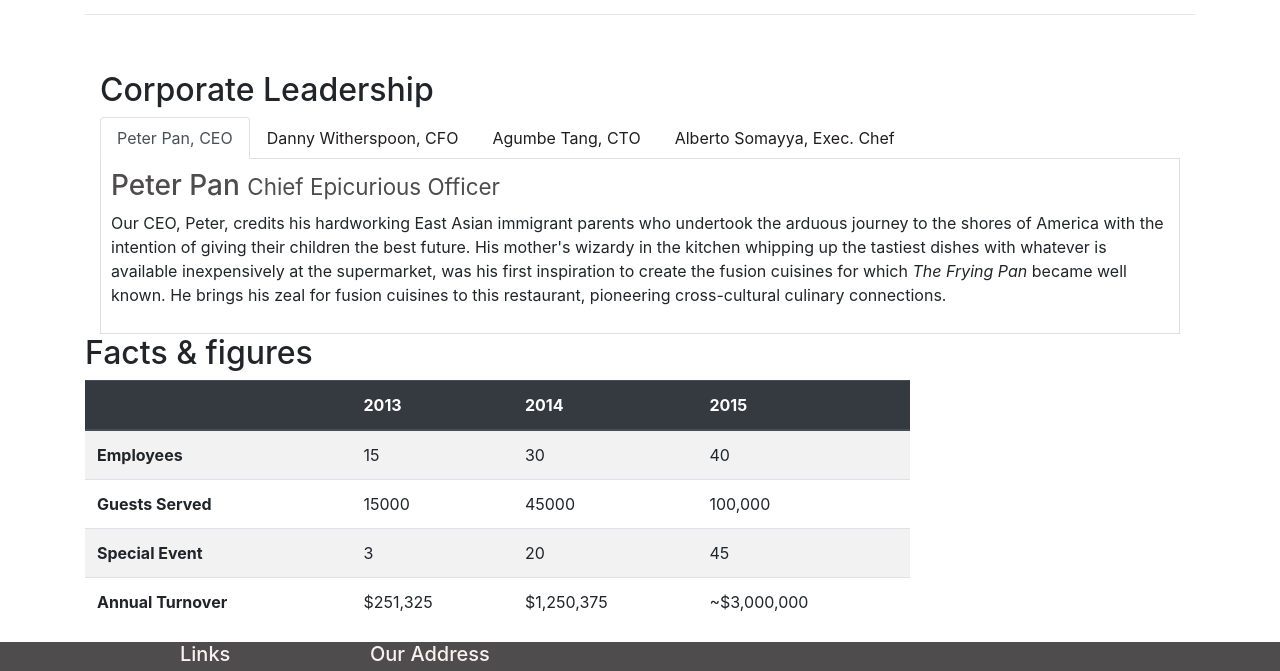
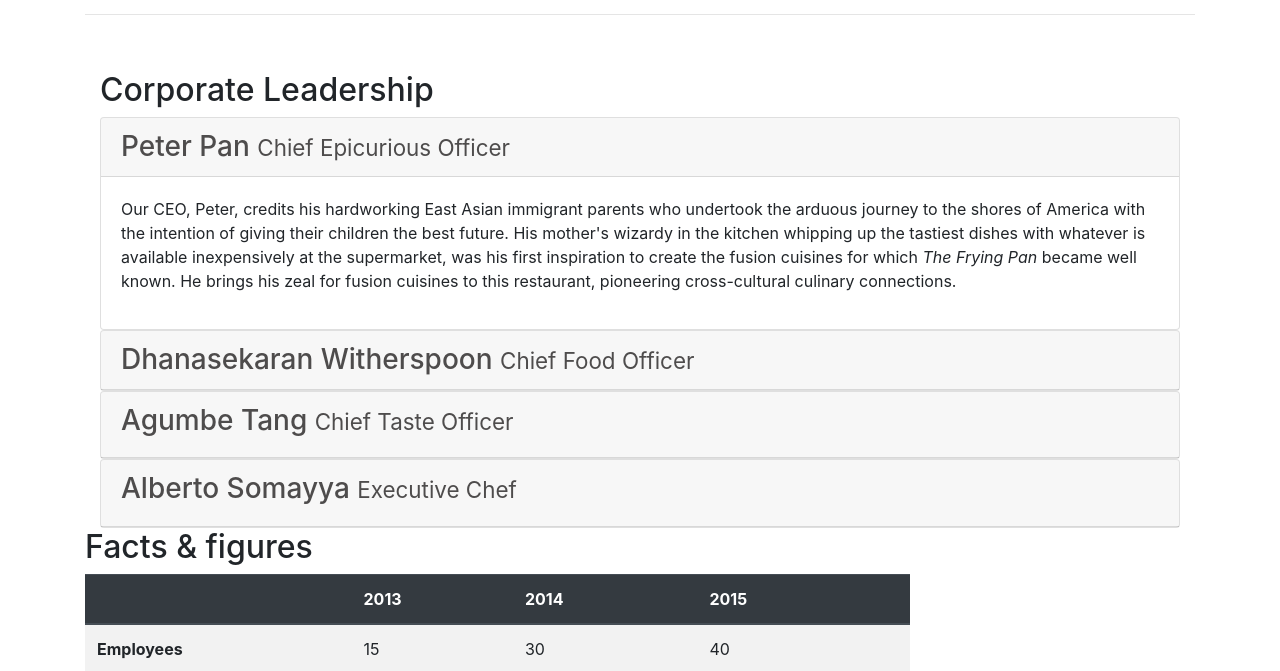
Before and after one commit to Rishabh-Gaud/conFusion, a website: page aboutus.html in a window 1280 px wide. Shown: the part 973-1644 px from the top of the page. Drawn offline with nearby package versions, Linux system fonts and the light colour scheme; files whose address does not match are found by name.

Commit message:
accordion

```diff
--- a/aboutus.html
+++ b/aboutus.html
@@ -110,53 +110,82 @@
         <div class="">
             <div class="col-12" >
                 <h2 class="">Corporate Leadership</h2>
+    <div id="accordion">
+        <div class="card">
+              <div class="card-header" role="tab" id="peterhead">
+                <h3 class="mb-0">
+                    <a class ="collapsed" data-toggle="collapse" data-target="#peter">
+                    Peter Pan <small>Chief Epicurious Officer</small>
+                    </a>
+                </h3>
+             </div>
+               <div class="collapse show " id="peter" data-parent="#accordion">
 
-                <ul class="nav nav-tabs">
-                    <li class="nav-item">
-                      <a class="nav-link active" href="#peter"
-                        role="tab" data-toggle="tab">Peter Pan, CEO</a>
-                    </li>
-                    <li class="nav-item">
-                      <a class="nav-link" href="#danny" role="tab"
-                        data-toggle="tab">Danny Witherspoon, CFO</a>
-                    </li>
-                    <li class="nav-item">
-                      <a class="nav-link" href="#agumbe"role="tab"
-                        data-toggle="tab">Agumbe Tang, CTO</a>
-                    </li>
-                    <li class="nav-item">
-                      <a class="nav-link" href="#alberto" role="tab"
-                        data-toggle="tab">Alberto Somayya, Exec. Chef</a>
-                    </li>
-                </ul>
-<div class="tab-content">
-    <div role="tabpanel" class="tab-pane fade show active" id="peter">
+                <div class="card-body" >
+                   <p class="d-none d-sm-block">Our CEO, Peter, credits his hardworking East Asian immigrant parents who undertook the arduous journey to the shores of America with the intention of giving their children the best future. His mother's wizardy in the kitchen whipping up the tastiest dishes with whatever is available inexpensively at the supermarket, was his first inspiration to create the fusion cuisines for which <em>The Frying Pan</em> became well known. He brings his zeal for fusion cuisines to this restaurant, pioneering cross-cultural culinary connections.</p>
 
-        <h3>Peter Pan <small>Chief Epicurious Officer</small></h3>
-        <p class="d-none d-sm-block">Our CEO, Peter, credits his hardworking East Asian immigrant parents who undertook the arduous journey to the shores of America with the intention of giving their children the best future. His mother's wizardy in the kitchen whipping up the tastiest dishes with whatever is available inexpensively at the supermarket, was his first inspiration to create the fusion cuisines for which <em>The Frying Pan</em> became well known. He brings his zeal for fusion cuisines to this restaurant, pioneering cross-cultural culinary connections.</p>
-  </div>
+                </div>
+               </div>
 
 
-  <div role="tabpanel" class="tab-pane fade show " id="danny">
 
-       <h3>Dhanasekaran Witherspoon <small>Chief Food Officer</small></h3>
-      <p class="d-none d-sm-block">Our CFO, Danny, as he is affectionately referred to by his colleagues, comes from a long established family tradition in farming and produce. His experiences growing up on a farm in the Australian outback gave him great appreciation for varieties of food sources. As he puts it in his own words, <em>Everything that runs, wins, and everything that stays, pays!</em></p>
-  </div>
+        </div>
+        <div class="card">
+            <div class="card-header" role="tab" id="dannyhead">
+
+               <h3 class="mb-0">
+                <a data-toggle="collapse" class ="collapsed" data-target="#danny">   Dhanasekaran Witherspoon <small>Chief Food Officer</small></a>
+                </h3>
 
 
-  <div role="tabpanel" class="tab-pane fade show" id="agumbe">
+            </div>
+            <div class="collapse " id="danny" data-parent="#accordion">
+                <div class="card-body">
+                    <p class="d-none d-sm-block">Our CFO, Danny, as he is affectionately referred to by his colleagues, comes from a long established family tradition in farming and produce. His experiences growing up on a farm in the Australian outback gave him great appreciation for varieties of food sources. As he puts it in his own words, <em>Everything that runs, wins, and everything that stays, pays!</em></p>
 
-      <h3>Agumbe Tang <small>Chief Taste Officer</small></h3>
-      <p class="d-none d-sm-block">Blessed with the most discerning gustatory sense, Agumbe, our CTO, personally ensures that every dish that we serve meets his exacting tastes. Our chefs dread the tongue lashing that ensues if their dish does not meet his exacting standards. He lives by his motto, <em>You click only if you survive my lick.</em></p>
+                </div>
+            </div>
 
-  </div>
-  <div role="tabpanel" class="tab-pane fade " id="alberto">
+        </div>
+        <div class="card">
+            <div class="card-header" role="tab" id="agumbehead">
+                <h3>
 
-      <h3>Alberto Somayya <small>Executive Chef</small></h3>
-      <p class="d-none d-sm-block ">Award winning three-star Michelin chef with wide International experience having worked closely with whos-who in the culinary world, he specializes in creating mouthwatering Indo-Italian fusion experiences. He says, <em>Put together the cuisines from the two craziest cultures, and you get a winning hit! Amma Mia!</em></p>
-  </div>
-</div>
+                   <a data-toggle="collapse" class ="collapsed" data-target="#agumbe"> Agumbe Tang <small>Chief Taste Officer</small></a>
 
+                </h3>
+
+
+            </div>
+            <div class="collapse" id="agumbe" data-parent="#accordion">
+                <div class="card-body">
+                    <p class="d-none d-sm-block">Blessed with the most discerning gustatory sense, Agumbe, our CTO, personally ensures that every dish that we serve meets his exacting tastes. Our chefs dread the tongue lashing that ensues if their dish does not meet his exacting standards. He lives by his motto, <em>You click only if you survive my lick.</em></p>
+
+                </div>
+            </div>
+
+
+        </div>
+        <div class="card">
+            <div class="card-header" role="tab" id="albertoheader">
+                <h3>
+
+                <a data-toggle="collapse" class ="collapsed" data-target="#alberto" >    Alberto Somayya <small>Executive Chef</small>  </a>
+
+                </h3>
+            </div>
+            <div class="collapse" id="alberto" data-parent="#accordion">
+                <div class="card-body">
+                    <p class="d-none d-sm-block ">Award winning three-star Michelin chef with wide International experience having worked closely with whos-who in the culinary world, he specializes in creating mouthwatering Indo-Italian fusion experiences. He says, <em>Put together the cuisines from the two craziest cultures, and you get a winning hit! Amma Mia!</em></p>
+
+                </div>
+            </div>
+        </div>
+
+
+
+
+    </div>
 
             </div>
        </div>
@@ -253,6 +282,10 @@
         </div>
     </footer>
 
+    <script src="node_modules/jquery/dist/jquery.slim.min.js"></script>
+    <script src="node_modules/popper.js/dist/umd/popper.min.js"></script>
+    <script src="node_modules/bootstrap/dist/js/bootstrap.min.js"></script>
+
 </body>
 
 </html>
```
